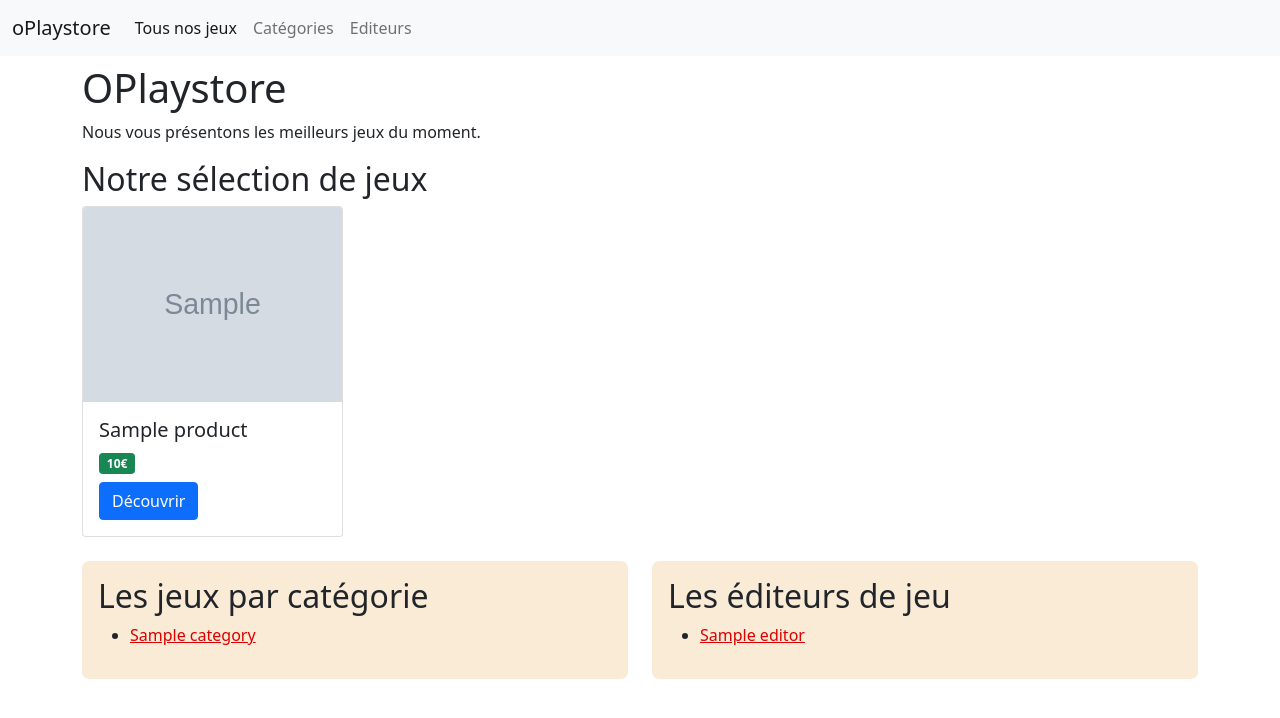
After one commit to Dilnaekio/docker-oclock, a PHP site: template views/home/index.tpl.php in a window 1280 px wide. The commit adds this page. Shown: the top 718 px of the page. Run offline with PHP 8.4, Linux system fonts and the light colour scheme; the template is opened without the code that fills it: most values are stand-ins (such as "Sample title", 1, 10 or a date in 2020); grey boxes marked "Sample" are stand-in pictures.

Commit message:
mise en place de la home

```diff
--- a/App/Models/CoreModel.php
+++ b/App/Models/CoreModel.php
@@ -1,5 +1,6 @@
 <?php
 
+// espace de nom : App\Models
 namespace App\Models;
 
 // une classe abstraite ne peut pas être instanciée
--- a/App/Models/Editor.php
+++ b/App/Models/Editor.php
@@ -1,7 +1,11 @@
 <?php
 
+// espace de nom : App\Models
 namespace App\Models;
 
+// pour utiliser une autre classe, on l'appelle avec son FQCN
+// Fully qualified class name
+// Namespace + nom de classe
 use App\Utils\DB;
 
 class Editor
--- a/config.php
+++ b/config.php
@@ -5,4 +5,4 @@ use App\Utils\DB;
 // configuration de l'accès à la base de données
 DB::$user = 'explorateur';
 DB::$password = 'Ereul9Aeng';
-DB::$database = 'oPlaystore';
+DB::$database = 'oplaystore'; // nom de la bdd que vous avez créée
--- /dev/null
+++ b/views/home/index.tpl.php
@@ -0,0 +1,108 @@
+<!DOCTYPE html>
+<html lang="en">
+
+<head>
+    <meta charset="UTF-8">
+    <meta http-equiv="X-UA-Compatible" content="IE=edge">
+    <meta name="viewport" content="width=device-width, initial-scale=1.0">
+    <title>oPlaystore</title>
+    <link href="https://cdn.jsdelivr.net/npm/bootstrap@5.1.3/dist/css/bootstrap.min.css" rel="stylesheet"
+        integrity="sha384-1BmE4kWBq78iYhFldvKuhfTAU6auU8tT94WrHftjDbrCEXSU1oBoqyl2QvZ6jIW3" crossorigin="anonymous">
+    <link rel="stylesheet" href="style/site.css">
+</head>
+
+<body>
+
+    <nav class="navbar navbar-expand-lg navbar-light bg-light sticky-top">
+        <div class="container-fluid">
+            <a class="navbar-brand" href="#">oPlaystore</a>
+            <button class="navbar-toggler" type="button" data-bs-toggle="collapse"
+                data-bs-target="#navbarSupportedContent" aria-controls="navbarSupportedContent" aria-expanded="false"
+                aria-label="Toggle navigation">
+                <span class="navbar-toggler-icon"></span>
+            </button>
+            <div class="collapse navbar-collapse" id="navbarSupportedContent">
+                <ul class="navbar-nav me-auto mb-2 mb-lg-0">
+                    <li class="nav-item">
+                        <a class="nav-link active" aria-current="page" href="#">Tous nos jeux</a>
+                    </li>
+                    <li class="nav-item">
+                        <a class="nav-link" href="#">Catégories</a>
+                    </li>
+                    <li class="nav-item">
+                        <a class="nav-link" href="#">Editeurs</a>
+                    </li>
+                </ul>
+            </div>
+        </div>
+    </nav>
+
+
+    <div class="container mt-2 mb-4">
+        <h1>OPlaystore</h1>
+
+        <p>
+            Nous vous présentons les meilleurs jeux du moment.
+        </p>
+
+        <h2>Notre sélection de jeux</h2>
+
+        <div class="row">
+
+        <?php foreach ($allProducts as $product) : ?>
+
+            <div class="col-12 col-sm-6 col-md-3 col-lg-3 mb-4">
+                <div class="card">
+                    <img src="images/products/<?= $product->image ?>" class="card-img-top" alt="...">
+                    <div class="card-body">
+                        <h5 class="card-title"><?= $product->title ?></h5>
+
+                        <div class="mb-2">
+                            <span class="badge bg-success"><?= $product->price ?>€</span>
+                        </div>
+
+                        <a href="#" class="btn btn-primary">Découvrir</a>
+                    </div>
+                </div>
+            </div>
+
+        <?php endforeach; ?>
+
+        </div>
+
+
+        <div class="row">
+            <div class="col">
+                <div class="home-categorie-editeur p-3">
+                    <h2>Les jeux par catégorie</h2>
+                    <ul>
+                        <?php foreach($allCategories as $category) : ?>
+                        <li><a href="#"><?= $category->name ?></a></li>
+                        <?php endforeach; ?>
+
+                    </ul>
+                </div>
+            </div>
+
+            <div class="col">
+                <div class="home-categorie-editeur p-3">
+                    <h2>Les éditeurs de jeu</h2>
+                    <ul>
+                    <?php foreach($allEditors as $editor) : ?>
+                        <li><a href="#"><?= $editor->name ?></a></li>
+                        <?php endforeach; ?>
+                    </ul>
+                </div>
+            </div>
+        </div>
+
+
+    </div>
+
+
+    <script src="https://cdn.jsdelivr.net/npm/bootstrap@5.1.3/dist/js/bootstrap.bundle.min.js"
+        integrity="sha384-ka7Sk0Gln4gmtz2MlQnikT1wXgYsOg+OMhuP+IlRH9sENBO0LRn5q+8nbTov4+1p"
+        crossorigin="anonymous"></script>
+</body>
+
+</html>
```
Also changed, not shown: App/Controllers/HomeController.php (added, +34 -0 lines), App/Models/Category.php (+7 -0 lines), App/Models/Product.php (+22 -0 lines), doc/recap-jour1.md (added, +1 -0 lines), inc/autoload.php (+7 -0 lines), public/index.php (+41 -4 lines), readme.md.
